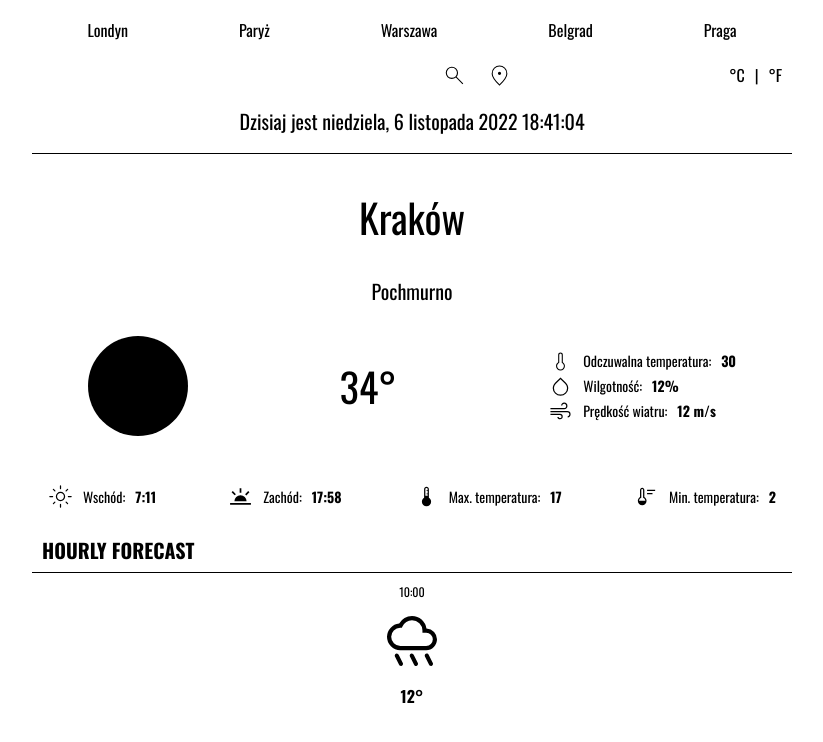
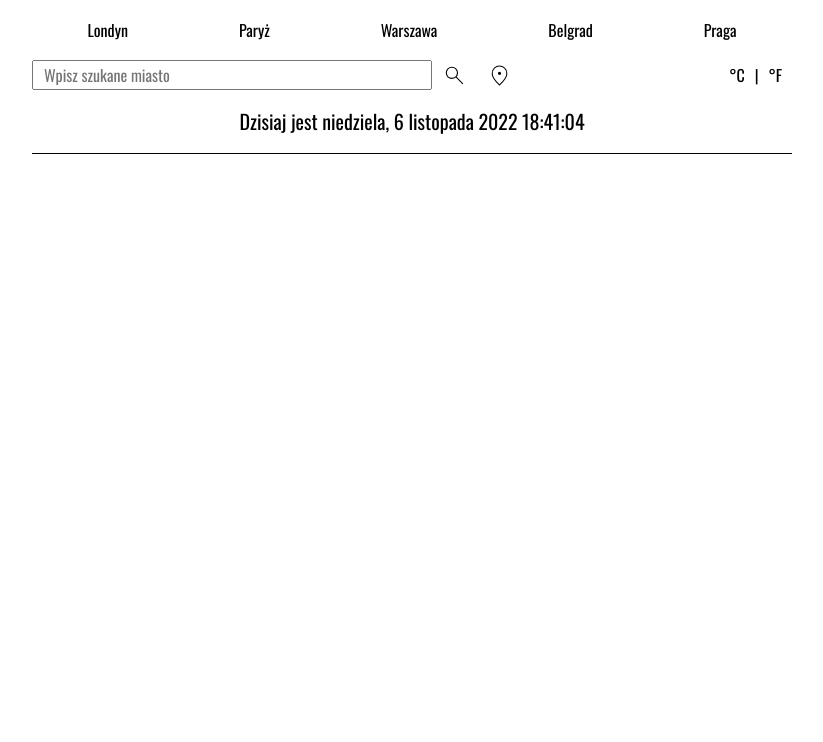
Before and after one commit to carterstorm/react-weather-app, a React (Create React App) app: page / in a window 1280 px wide. Shown: the top 742 px of the page, without its empty margins (228-1051 px from the left). Built offline with nearby package versions, Linux system fonts and the light colour scheme.

Commit message:
added and styled new Input element

```diff
--- a/src/App.js
+++ b/src/App.js
@@ -1,9 +1,9 @@
 import { DateContainer } from "./MainWrapper/DateContainer";
 import { LocationSearch } from "./MainWrapper/LocationSearch";
 
-import { Forecast } from "./MainWrapper/Forecast";
+// import { Forecast } from "./MainWrapper/Forecast";
 import { Button } from "./MainWrapper/Button";
-import { PlaceWeatherInformation } from "./MainWrapper/PlaceInformation";
+// import { PlaceWeatherInformation } from "./MainWrapper/PlaceInformation";
 import {
 	CitiesItem,
 	CitiesList,
@@ -46,8 +46,8 @@ function App() {
 					</Container >
 					<DateContainer />
 				</Header>
-				<PlaceWeatherInformation />
-				<Forecast />
+				{/* <PlaceWeatherInformation />
+				<Forecast /> */}
 			</MainWrapper>
 		</div>
 	);
--- a/src/MainWrapper/LocationSearch/index.js
+++ b/src/MainWrapper/LocationSearch/index.js
@@ -3,17 +3,24 @@ import locationImage from "../../svg/location.svg";
 import {
     StyledLocationSearch,
     Container,
+    Input,
 } from "./styled";
 import { Button } from "../Button";
+import { useState } from "react";
 
 export const LocationSearch = () => {
+
+    const [searchCity, setSearchCity] = useState("");
 
     return (
         <StyledLocationSearch>
             <Container>
-
+                <Input
+                    placeholder="Wpisz szukane miasto"
+                    value={searchCity}
+                    onChange={({ target }) => setSearchCity(target.value)}
+                />
             </Container>
-
             <Button
                 img={searchImage} />
             <Button
--- a/src/MainWrapper/LocationSearch/styled.js
+++ b/src/MainWrapper/LocationSearch/styled.js
@@ -13,3 +13,9 @@ export const Container = styled.div`
     width: 100%;
     position: relative;
 `;
+
+export const Input = styled.input`
+    width: 100%;
+    height: 30px;
+    padding-left: 10px;
+`;
```
